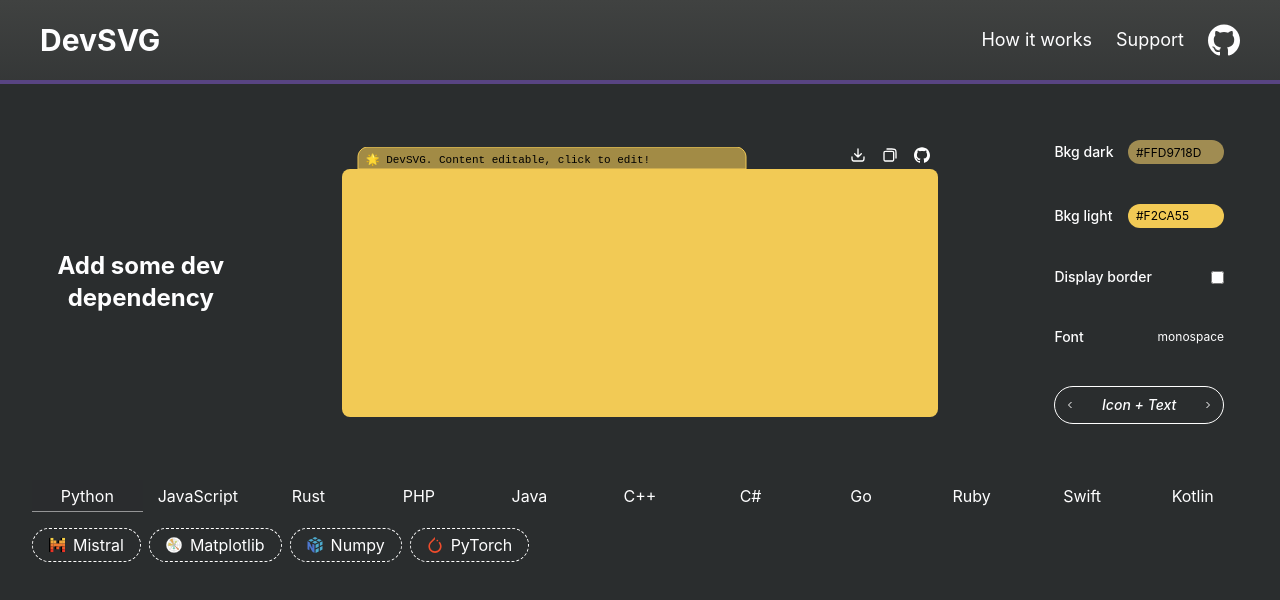
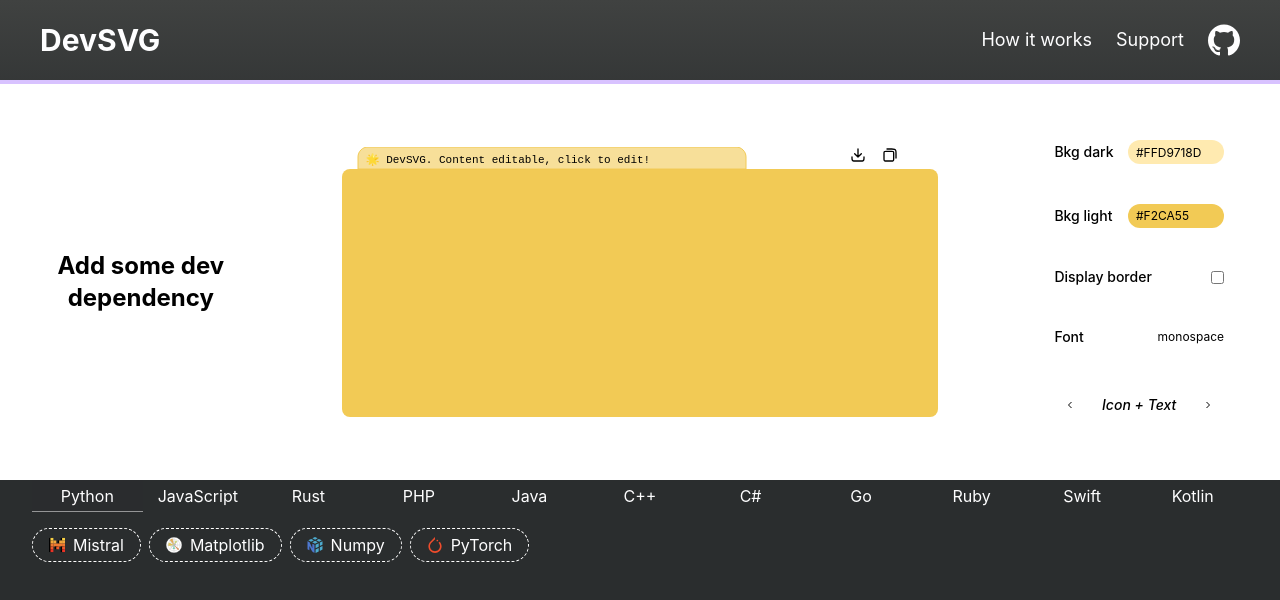
Before and after one commit to AlbertLnz/devSvg, a SvelteKit app: page / in a window 1280 px wide. Shown: the top 600 px of the page. Built offline with nearby package versions, Linux system fonts and the light colour scheme.

Commit message:
Delete comparation of githubTheme for assign colors in components

```diff
--- a/src/assets/icons/ArrowSwitchCard.svelte
+++ b/src/assets/icons/ArrowSwitchCard.svelte
@@ -1,8 +1,3 @@
-<script>
-	let { githubTheme } = $props()
-	let strokeColor = $derived(() => (githubTheme === 'dark' ? '#fff' : '#000'))
-</script>
-
 <svg width="5" height="8" viewBox="0 0 5 8" fill="none" xmlns="http://www.w3.org/2000/svg">
-	<path d="M4.5 1L1.5 4L4.5 7" stroke={strokeColor()} />
+	<path d="M4.5 1L1.5 4L4.5 7" class="stroke-current text-black dark:text-white" />
 </svg>
--- a/src/components/SvgConfiguration.svelte
+++ b/src/components/SvgConfiguration.svelte
@@ -2,10 +2,8 @@
 	import ArrowSwitchCard from '@/assets/icons/ArrowSwitchCard.svelte'
 
 	let {
-		githubTheme,
 		svgConfig = $bindable()
 	}: {
-		githubTheme: string
 		svgConfig: {
 			cardStyle: string
 			bkgHexDark: string
@@ -56,11 +54,11 @@
 
 	<div class="flex w-full items-center justify-between rounded-full border border-[#fff] p-2">
 		<button class="p-1" onclick={() => handleCardStyle(+1)}>
-			<ArrowSwitchCard {githubTheme} />
+			<ArrowSwitchCard />
 		</button>
 		<p class="font-medium italic">{svgConfig.cardStyle}</p>
 		<button class="rotate-180 p-1" onclick={() => handleCardStyle(-1)}>
-			<ArrowSwitchCard {githubTheme} />
+			<ArrowSwitchCard />
 		</button>
 	</div>
 </section>
--- a/src/components/SvgProduct.svelte
+++ b/src/components/SvgProduct.svelte
@@ -74,16 +74,11 @@
 
 		<div class="absolute right-0 top-0 flex gap-x-2 pr-1 text-sm">
 			<button onclick={handleDownloadSVG} class="px-1"
-				><DownloadBtnIcon
-					className={`size-4 ${githubTheme === 'light' ? 'text-black' : 'text-white'}`}
-				/></button
-			>
+				><DownloadBtnIcon className="size-4 text-black dark:text-white" />
+			</button>
 			<button onclick={handleCopySVG} class="px-1"
-				><CopyBtnIcon
-					className={`size-4 ${githubTheme === 'light' ? 'text-black' : 'text-white'}`}
-				/></button
-			>
-
+				><CopyBtnIcon className="size-4 text-black dark:text-white" />
+			</button>
 			<SwitcherThemeGithub bind:githubTheme />
 		</div>
 	</article>
--- a/src/routes/+page.svelte
+++ b/src/routes/+page.svelte
@@ -38,11 +38,11 @@
 <Header />
 
 <main
-	class={`relative grid grid-cols-[0.2fr_0.6fr_0.2fr] overflow-y-hidden border-t-4 border-t-[#9E66FF]/40 p-4 ${githubTheme === 'dark' ? 'bg-[#2A2D2E]' : 'bg-[#FFFFFF] text-black'}`}
+	class="relative grid grid-cols-[0.2fr_0.6fr_0.2fr] overflow-y-hidden border-t-4 border-t-[#9E66FF]/40 bg-[#FFFFFF] p-4 text-black dark:bg-[#2A2D2E] dark:text-white"
 >
 	<Swapy {selected} {handleSelected} />
 	<SvgProduct bind:githubTheme {svgConfig} {selected} />
-	<SvgConfiguration {githubTheme} bind:svgConfig />
+	<SvgConfiguration bind:svgConfig />
 </main>
 
 <footer class="w-full">
--- a/tailwind.config.ts
+++ b/tailwind.config.ts
@@ -1,12 +1,12 @@
-import typography from '@tailwindcss/typography';
-import type { Config } from 'tailwindcss';
+import typography from '@tailwindcss/typography'
+import type { Config } from 'tailwindcss'
 
 export default {
 	content: ['./src/**/*.{html,js,svelte,ts}'],
-
+	darkMode: 'class',
 	theme: {
 		extend: {}
 	},
 
 	plugins: [typography]
-} satisfies Config;
+} satisfies Config
```
